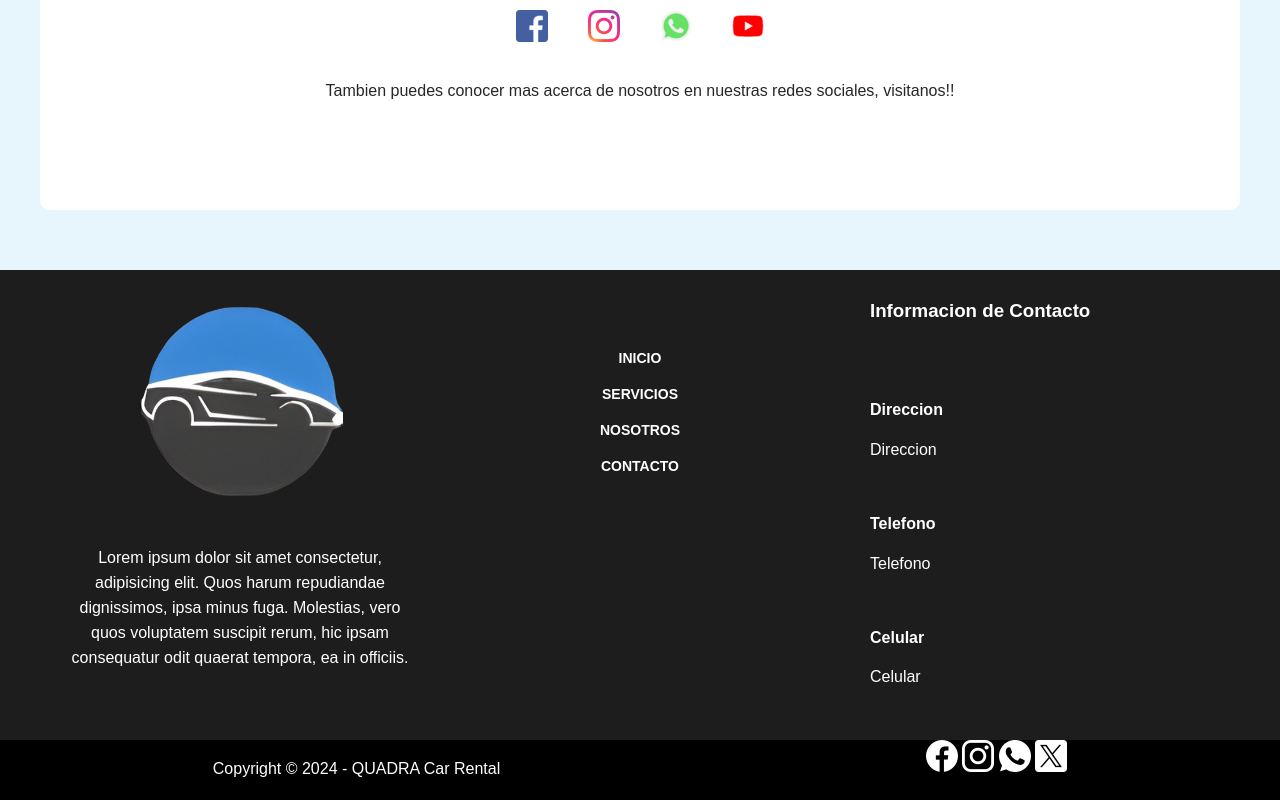
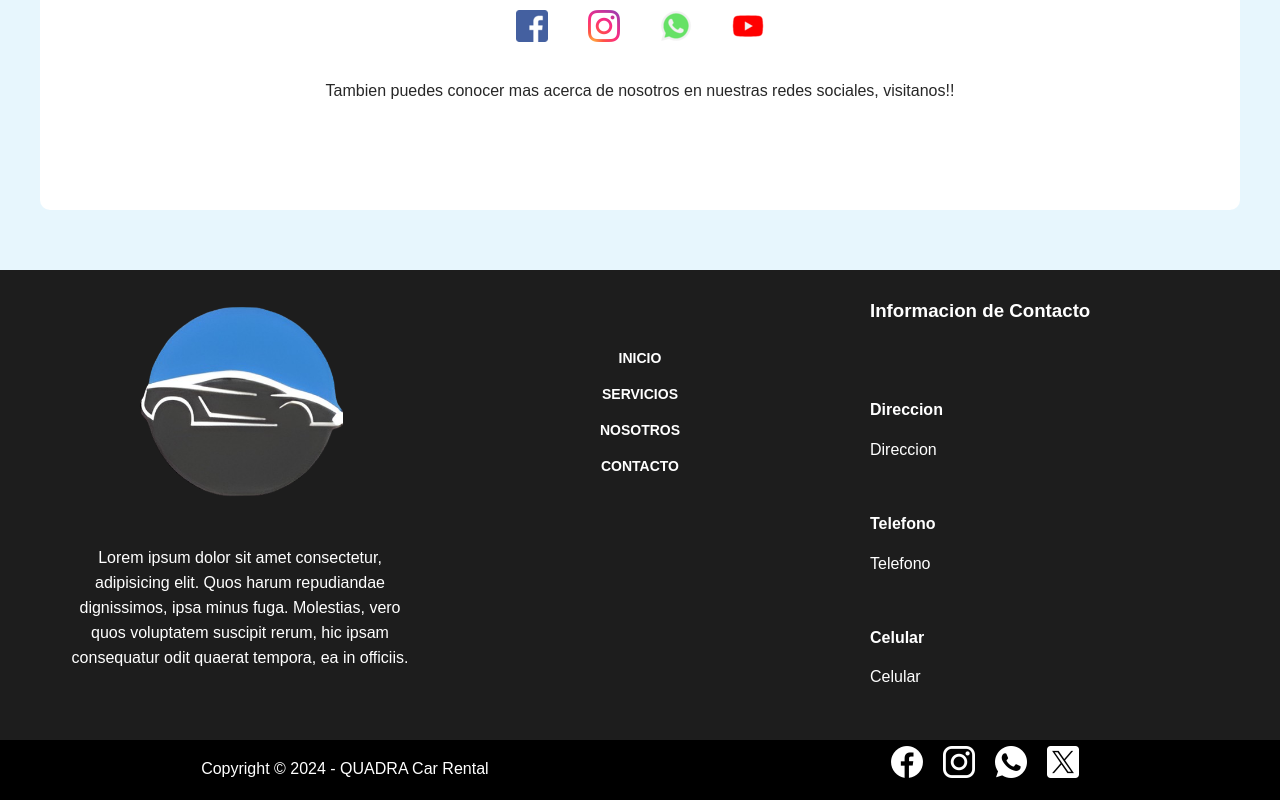
Before and after one commit to VicVaporub14/Quadra_Web, a plain HTML site: page index.html in a window 1280 px wide. Shown: the part 2907-3707 px from the top of the page. Drawn offline with Linux system fonts and the light colour scheme.

Commit message:
agregacion redes sociales en footer

```diff
--- a/css/style.css
+++ b/css/style.css
@@ -358,3 +358,19 @@ footer {
 .copyright p {
     align-content: center;
 }
+
+.copyright div {
+    align-content: center;
+}
+
+
+.redes-sociales-footer {
+    height: 50px;
+    display: flex;
+
+    gap: 20px;
+}
+
+.redes-sociales-footer a {
+    align-content: center;
+}
--- a/index.html
+++ b/index.html
@@ -173,10 +173,10 @@
     <div class="copyright">
         <p>Copyright © 2024 - QUADRA Car Rental</p>
         <div class="redes-sociales-footer">
-            <img src="imgs/iconos/redes sociales/facebook2.png" alt="facebook">
-            <img src="imgs/iconos/redes sociales/instagram.png" alt="instagram">
-            <img src="imgs/iconos/redes sociales/whatsapp.png" alt="whatsapp">
-            <img src="imgs/iconos/redes sociales/x.png" alt="x">
+            <a href="#"><img src="imgs/iconos/redes sociales/facebook2.png" alt="facebook"></a>
+            <a href=""><img src="imgs/iconos/redes sociales/instagram.png" alt="instagram"></a>
+            <a href=""><img src="imgs/iconos/redes sociales/whatsapp.png" alt="whatsapp"></a>
+            <a href=""><img src="imgs/iconos/redes sociales/x.png" alt="x"></a>
         </div>
     </div>
 
```
